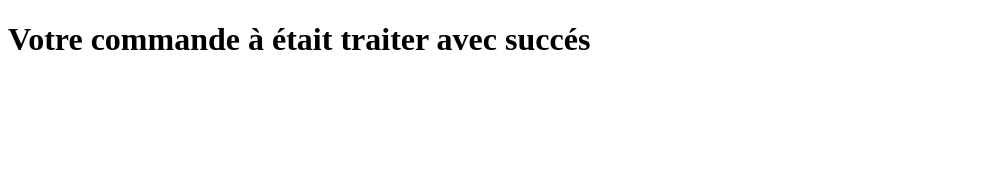
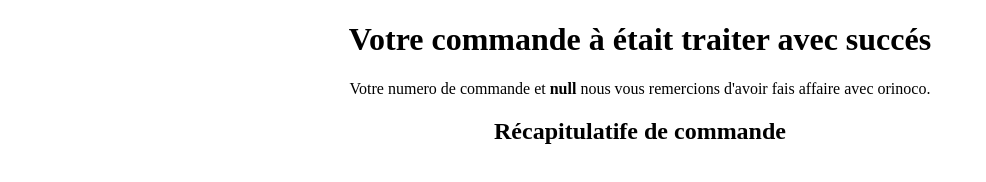
Before and after one commit to Easymr1/MimounRahmouni_5_02022021, a plain HTML site: page front_end/confirmation.html in a window 1280 px wide. Shown: the whole page, without its empty margins (0-986 px from the left). Drawn offline with Linux system fonts and the light colour scheme.

Commit message:
création des textes de la page de confirmation

```diff
--- a/front_end/confirmation.html
+++ b/front_end/confirmation.html
@@ -8,8 +8,7 @@
 </head>
 
 <body>
-    <h1 class="titre">Votre commande à était traiter avec succés</h1>
-
+    <script src='confirmation.js'></script>
 </body>
 
 </html>
--- /dev/null
+++ b/front_end/confirmation.js
@@ -0,0 +1,30 @@
+const infoBody = () => {
+    const idCommande = sessionStorage.getItem('orderId');
+    console.log(idCommande);
+
+    const body = document.querySelector('body');
+    body.style.textAlign = 'center';
+
+    const title = document.createElement('h1');
+    title.innerHTML = 'Votre commande à était traiter avec succés';
+    body.appendChild(title);
+
+    const paragraphe = document.createElement('p');
+    paragraphe.innerHTML = `Votre numero de commande et <strong>${idCommande}</strong> nous vous remercions d'avoir fais affaire avec orinoco. `
+    body.appendChild(paragraphe);
+
+    const section = document.createElement('section');
+    body.appendChild(section);
+
+    const titleSection = document.createElement('h2');
+    titleSection.innerHTML = 'Récapitulatife de commande';
+    section.appendChild(titleSection);
+
+
+
+
+
+
+}
+
+infoBody()
```
